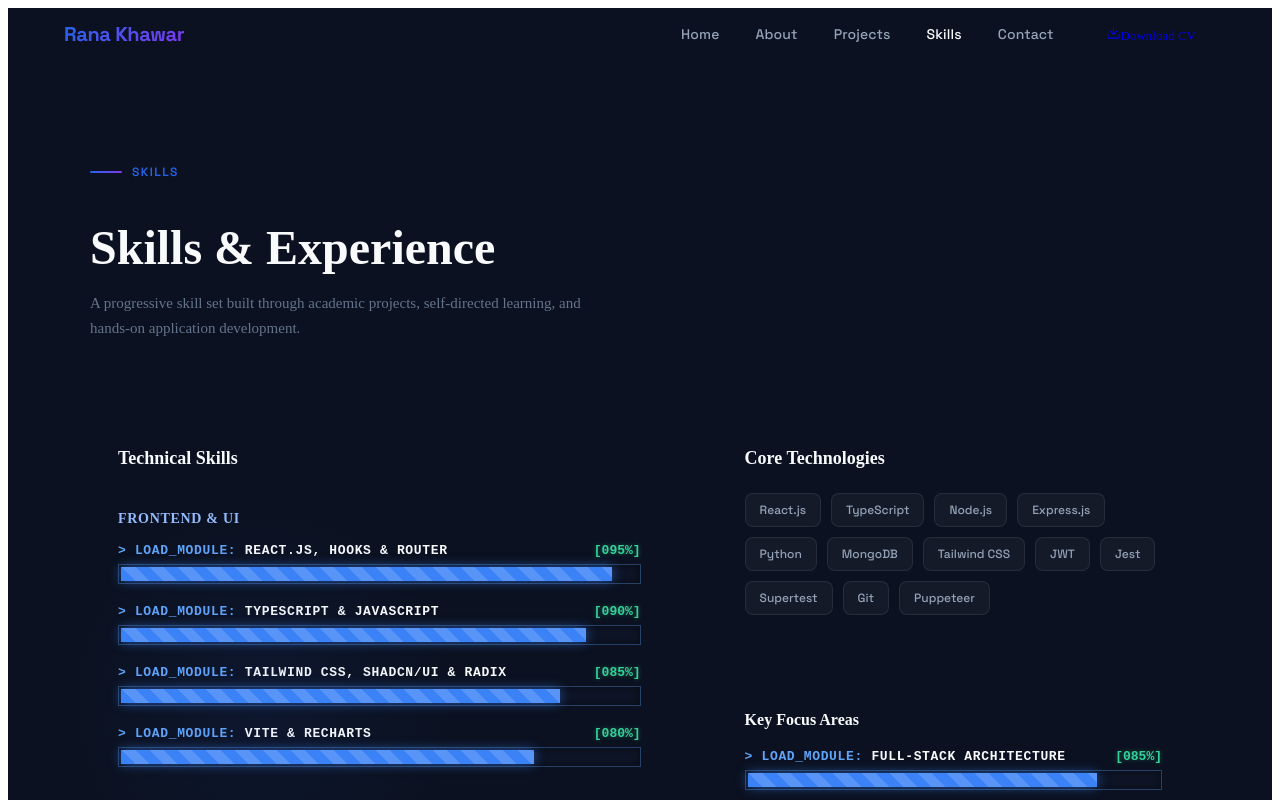
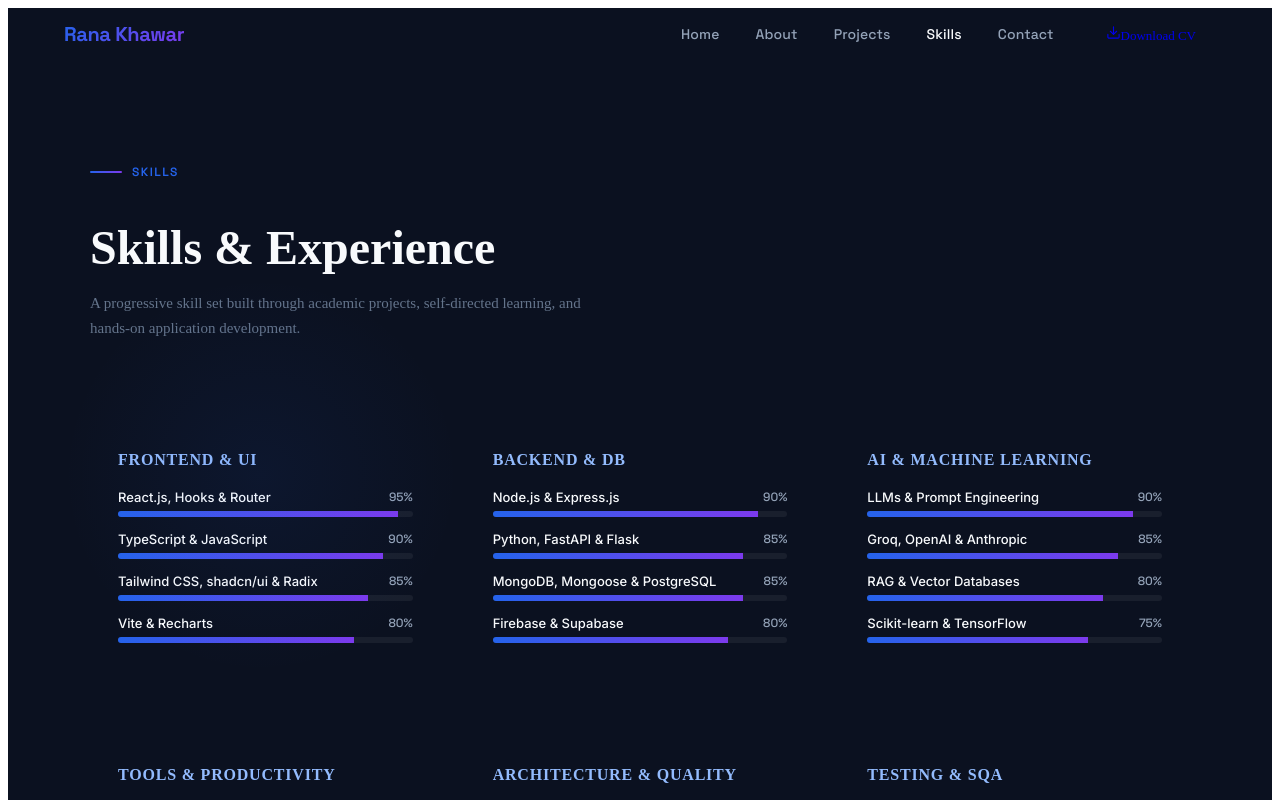
Before and after one commit to khawarrustam/MyPortfolio, a React (Vite) app: page /skills in a window 1280 px wide. Shown: the top 800 px of the page. Built offline with nearby package versions, Linux system fonts and the light colour scheme; the HTML template or start-up script is replaced by a standard one.

Commit message:
Refactor skills layout to full-width horizontal grid and simplify skill bars

```diff
--- a/src/components/ui/SkillBar.tsx
+++ b/src/components/ui/SkillBar.tsx
@@ -2,63 +2,29 @@ import React, { useState, useEffect, useRef } from 'react';
 
 export function SkillBar({ name, level, delay = 0 }: { name: string; level: number; delay?: number }) {
   const [width, setWidth] = useState(0)
-  const [displayLevel, setDisplayLevel] = useState(0)
   const ref = useRef<HTMLDivElement>(null)
 
   useEffect(() => {
-    let animationFrameId: number;
     const observer = new IntersectionObserver(
-      ([entry]) => {
-        if (entry.isIntersecting) {
-          setTimeout(() => {
-            setWidth(level)
-            let current = 0
-            const step = () => {
-              current += Math.max(1, Math.floor((level - current) * 0.1))
-              if (current >= level) current = level
-              setDisplayLevel(current)
-              if (current < level) {
-                animationFrameId = requestAnimationFrame(step)
-              }
-            }
-            animationFrameId = requestAnimationFrame(step)
-          }, delay)
-        }
-      },
+      ([entry]) => { if (entry.isIntersecting) setTimeout(() => setWidth(level), delay) },
       { threshold: 0.3 }
     )
     if (ref.current) observer.observe(ref.current)
-    return () => {
-      observer.disconnect()
-      if (animationFrameId) cancelAnimationFrame(animationFrameId)
-    }
+    return () => observer.disconnect()
   }, [level, delay])
 
   return (
-    <div ref={ref} style={{ marginBottom: 20 }}>
-      <div style={{ display: 'flex', justifyContent: 'space-between', marginBottom: 6, fontFamily: "'Courier New', Courier, monospace" }}>
-        <span style={{ fontSize: 13, fontWeight: 600, color: '#60A5FA', textTransform: 'uppercase', letterSpacing: '0.05em' }}>
-          {width > 0 ? '> LOAD_MODULE:' : '> WAIT:'} <span style={{ color: '#F8FAFC' }}>{name}</span>
-        </span>
-        <span style={{ fontSize: 13, color: '#34D399', fontWeight: 600, textShadow: '0 0 5px rgba(52,211,153,0.4)' }}>
-          [{displayLevel.toString().padStart(3, '0')}%]
-        </span>
+    <div ref={ref} style={{ marginBottom: 14 }}>
+      <div style={{ display: 'flex', justifyContent: 'space-between', marginBottom: 6 }}>
+        <span style={{ fontSize: 13, fontWeight: 500, color: '#F8FAFC', fontFamily: "'Inter', sans-serif" }}>{name}</span>
+        <span style={{ fontSize: 12, color: '#94A3B8', fontFamily: "'Space Grotesk', sans-serif" }}>{level}%</span>
       </div>
-      <div style={{
-        height: 14,
-        background: 'rgba(15, 23, 42, 0.8)',
-        border: '1px solid rgba(96, 165, 250, 0.3)',
-        padding: 2,
-        position: 'relative',
-        boxShadow: 'inset 0 0 10px rgba(0,0,0,0.5)'
-      }}>
+      <div style={{ height: 6, background: 'rgba(255,255,255,0.06)', borderRadius: 9999, overflow: 'hidden' }}>
         <div style={{
           height: '100%',
           width: `${width}%`,
-          background: '#3B82F6',
-          boxShadow: '0 0 12px rgba(59,130,246,0.6)',
-          transition: 'width 1s cubic-bezier(0.2, 0.8, 0.2, 1)',
-          backgroundImage: 'repeating-linear-gradient(45deg, transparent, transparent 10px, rgba(255,255,255,0.15) 10px, rgba(255,255,255,0.15) 20px)'
+          background: 'linear-gradient(90deg, #2563EB, #7C3AED)',
+          transition: 'width 1s cubic-bezier(0.2, 0.8, 0.2, 1)'
         }} />
       </div>
     </div>
--- a/src/pages/SkillsPage.tsx
+++ b/src/pages/SkillsPage.tsx
@@ -43,15 +43,10 @@ export default function SkillsPage() {
           A progressive skill set built through academic projects, self-directed learning, and hands-on application development.
         </p>
 
-        <div style={{ display: 'grid', gridTemplateColumns: 'minmax(0,1.1fr) minmax(0,0.9fr)', gap: 'clamp(24px,4vw,48px)', marginBottom: 56 }} className="resume-grid">
-          {/* Skills */}
-          <div className="glass" style={{ borderRadius: 20, padding: '32px 28px' }}>
-            <h3 className="section-heading" style={{ fontSize: 18, color: '#F8FAFC', marginBottom: 24 }}>Technical Skills</h3>
-
-            <div style={{ display: 'flex', flexDirection: 'column', gap: 32 }}>
+        <div style={{ display: 'grid', gridTemplateColumns: 'repeat(auto-fit, minmax(320px, 1fr))', gap: 24, marginBottom: 24 }}>
           {skillTabs.map(tab => (
-                <div key={tab}>
-                  <h4 style={{ fontSize: 14, fontWeight: 600, color: '#93BBFD', marginBottom: 16, textTransform: 'uppercase', letterSpacing: '0.05em' }}>{tab}</h4>
+            <div key={tab} className="glass" style={{ borderRadius: 20, padding: '32px 28px' }}>
+              <h4 style={{ fontSize: 16, fontWeight: 600, color: '#93BBFD', marginBottom: 20, textTransform: 'uppercase', letterSpacing: '0.05em' }}>{tab}</h4>
               <div style={{ display: 'flex', flexDirection: 'column' }}>
                 {skills[tab as keyof typeof skills].map((s, i) => (
                   <SkillBar key={s.name} name={s.name} level={s.level} delay={i * 50} />
@@ -60,11 +55,10 @@ export default function SkillsPage() {
             </div>
           ))}
         </div>
-          </div>
 
         {/* Tools & certifications */}
-          <div>
-            <div className="glass" style={{ borderRadius: 20, padding: '32px 28px', marginBottom: 20 }}>
+        <div style={{ display: 'grid', gridTemplateColumns: 'repeat(auto-fit, minmax(320px, 1fr))', gap: 24, marginBottom: 56 }}>
+          <div className="glass" style={{ borderRadius: 20, padding: '32px 28px' }}>
             <h3 className="section-heading" style={{ fontSize: 18, color: '#F8FAFC', marginBottom: 24 }}>Core Technologies</h3>
             <div style={{ display: 'flex', flexWrap: 'wrap', gap: 10 }}>
               {['React.js', 'TypeScript', 'Node.js', 'Express.js', 'Python', 'MongoDB', 'Tailwind CSS', 'JWT', 'Jest', 'Supertest', 'Git', 'Puppeteer'].map(t => (
@@ -89,8 +83,8 @@ export default function SkillsPage() {
             </div>
           </div>
 
-            <div className="glass" style={{ borderRadius: 20, padding: '28px' }}>
-              <h3 className="section-heading" style={{ fontSize: 16, color: '#F8FAFC', marginBottom: 20 }}>Key Focus Areas</h3>
+          <div className="glass" style={{ borderRadius: 20, padding: '32px 28px' }}>
+            <h3 className="section-heading" style={{ fontSize: 18, color: '#F8FAFC', marginBottom: 24 }}>Key Focus Areas</h3>
             {[
               { label: 'Full-Stack Architecture', pct: 85 },
               { label: 'AI Integrations', pct: 80 },
@@ -99,7 +93,6 @@ export default function SkillsPage() {
             ].map((item, i) => (
               <SkillBar key={item.label} name={item.label} level={item.pct} delay={i * 150} />
             ))}
-            </div>
           </div>
         </div>
 
```
Lines whose indentation alone changed are shown as unchanged.
